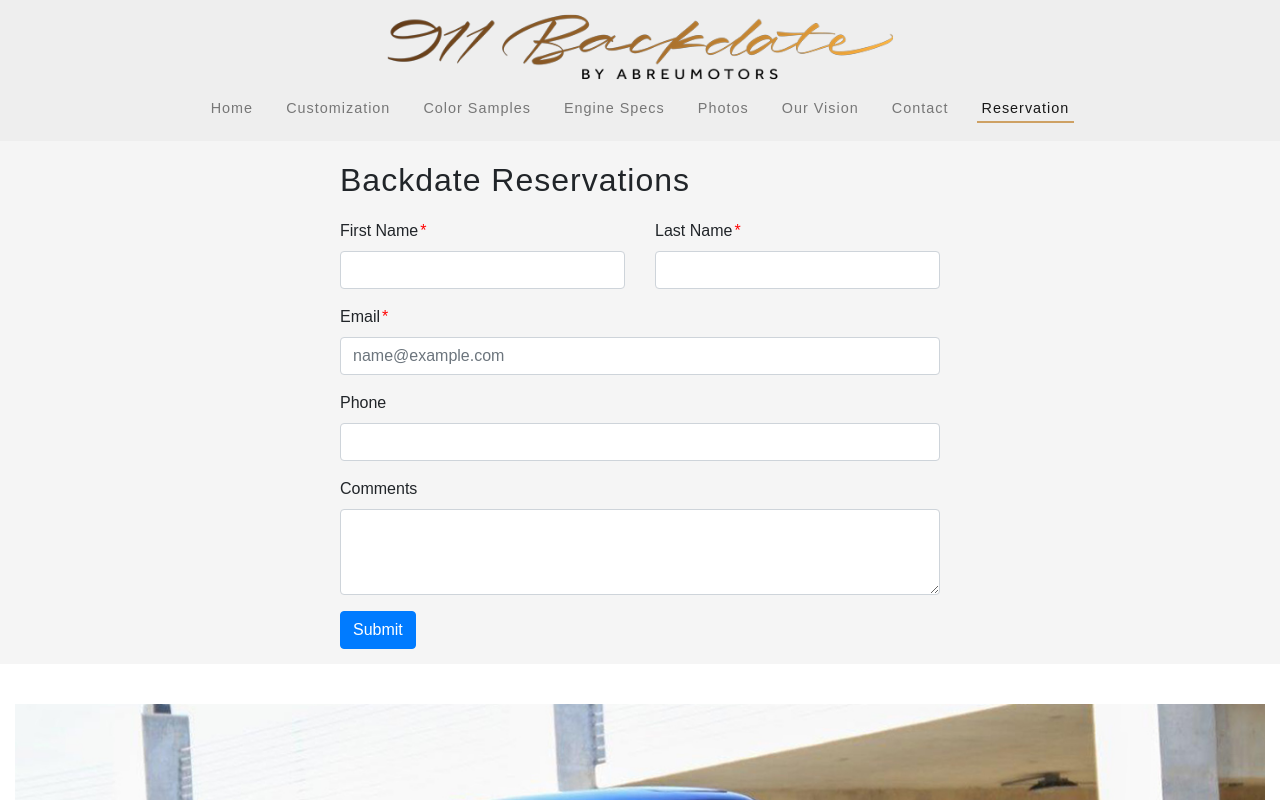
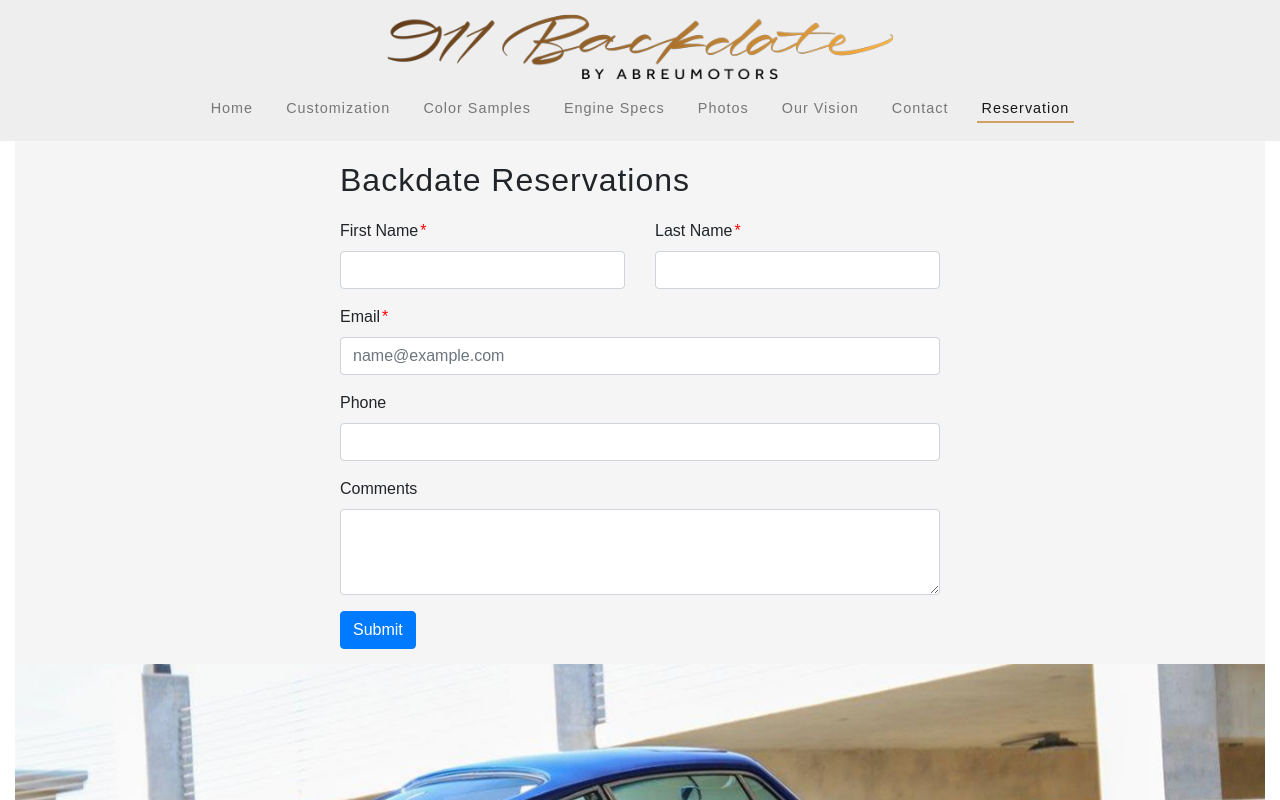
Before and after one commit to dre-pai/911-backdate, a React (Create React App) app: page /reservations in a window 1280 px wide. Shown: the top 800 px of the page. Built offline with nearby package versions, Linux system fonts and the light colour scheme.

Commit message:
updates reservation page margins and padding

```diff
--- a/src/components/Reservations/Reservations.css
+++ b/src/components/Reservations/Reservations.css
@@ -11,5 +11,5 @@
 .grayRow {
   background: #f5f5f5;
   padding: 15px 0;
-  margin-bottom: 40px;
+  margin: 0;
 }
```
